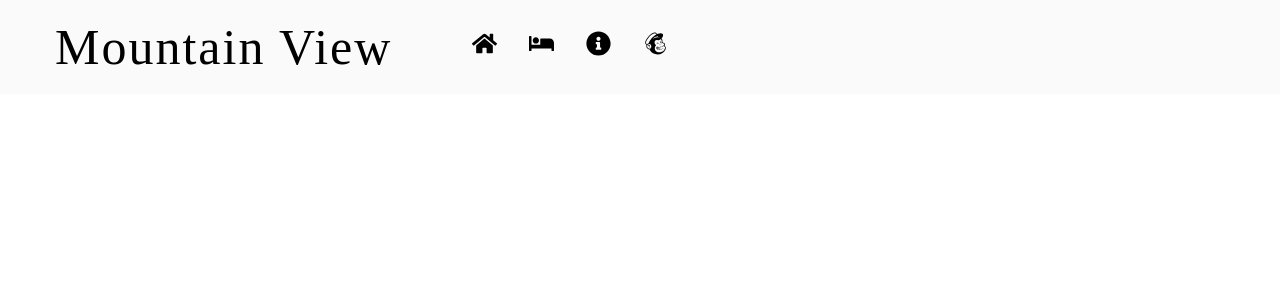
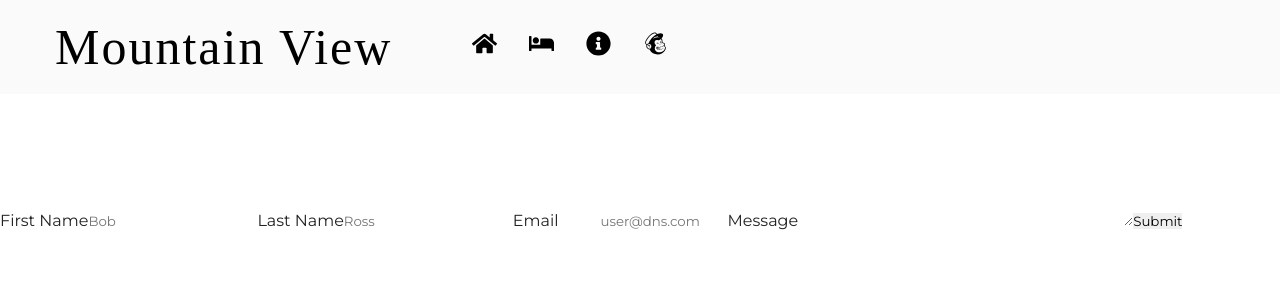
Before and after one commit to octaviandd/mountain-resort-react, a React (Create React App) app: page /contact in a window 1280 px wide. Shown: the top 300 px of the page. Built offline with nearby package versions, Linux system fonts and the light colour scheme; a web font is replaced by a local one.

Commit message:
Update Contact.js

```diff
--- a/src/pages/Contact.js
+++ b/src/pages/Contact.js
@@ -1,7 +1,36 @@
 /** @format */
 
 import React from "react";
+import Bounce from "react-reveal/Bounce";
 
 export default function Contact() {
-  return <div>Contact Component</div>;
+  return (
+    <div className="contact-background">
+      <section className="contact">
+        <Bounce left>
+          <div>
+            <h3>Contact Us</h3>
+            <form className="contact-form">
+              <div className="contact-form-center">
+                <label htmlFor="first-name">First Name</label>
+                <input type="text" id="first-name" placeholder="Bob"></input>
+                <label htmlFor="last-name">Last Name</label>
+                <input type="text" id="last-name" placeholder="Ross"></input>
+                <label htmlFor="email">Email</label>
+                <input
+                  type="text"
+                  id="email"
+                  placeholder="
+            user@dns.com"
+                ></input>
+                <label htmlFor="textarea">Message</label>
+                <textarea rows="7" cols="40"></textarea>
+                <input type="submit" value="Submit"></input>
+              </div>
+            </form>
+          </div>
+        </Bounce>
+      </section>
+    </div>
+  );
 }
```
